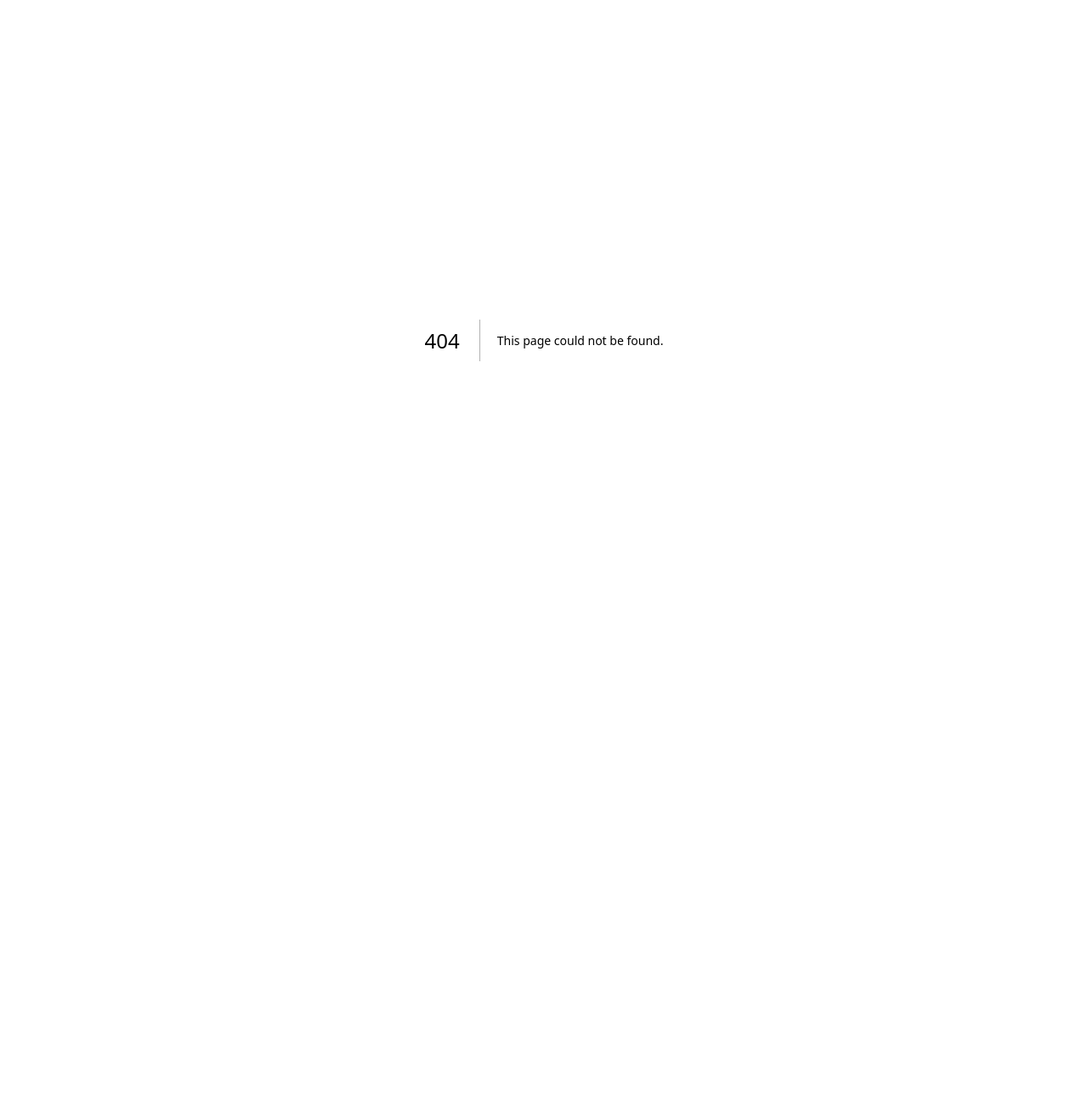
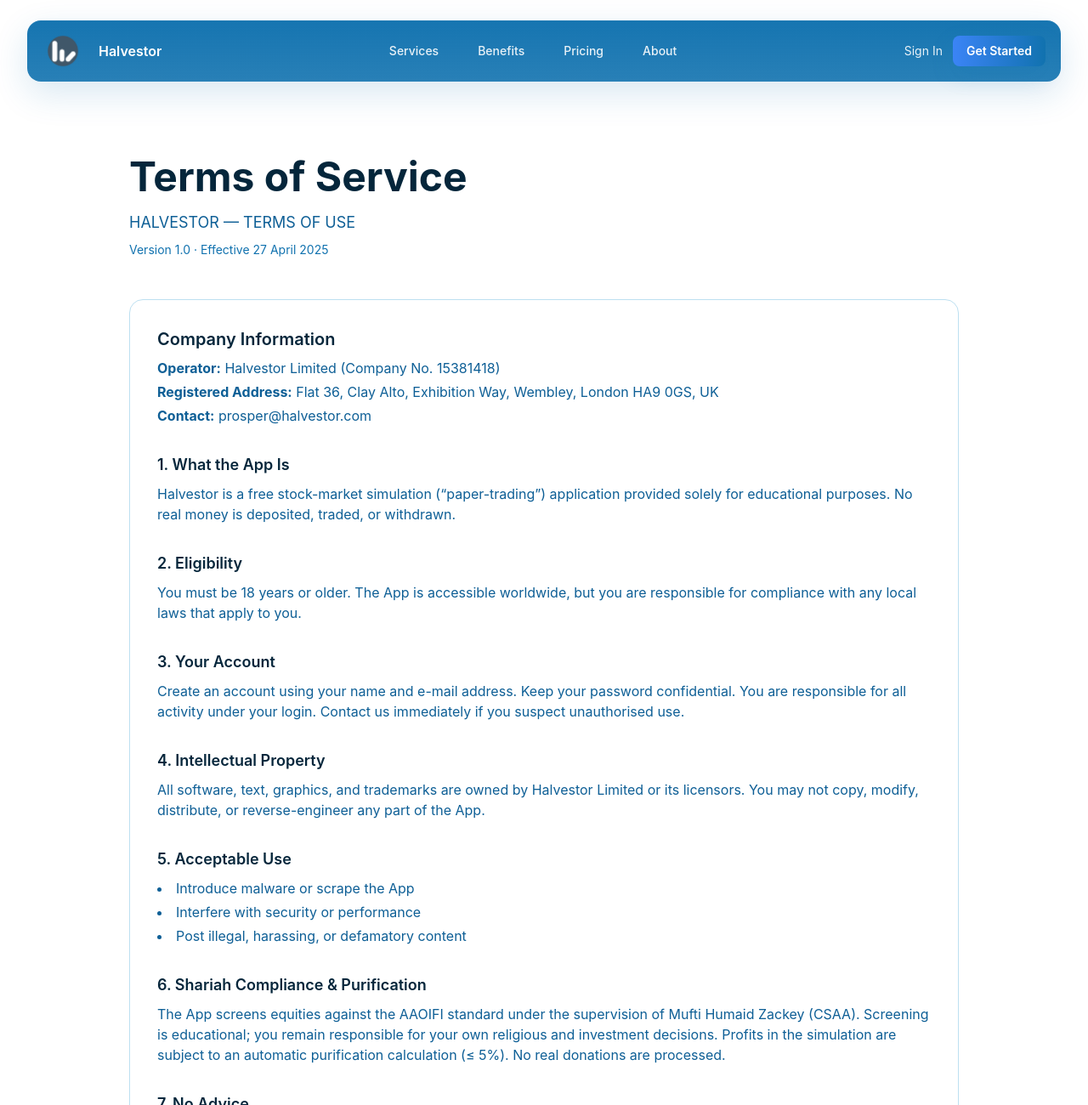
Before and after one commit to get-papol/halvestor-papol, a Next.js app: page /terms-of-service in a window 1280 px wide. Before the commit this address had no page. Shown: the top 1300 px of the page at 85% size. Before the commit the page ends 800 px from the top, so only its background shows below. Built offline with nearby package versions, Linux system fonts and the light colour scheme.

Commit message:
fix: replace anchor tags with Next.js Link

```diff
--- a/src/components/how-it-works/index.tsx
+++ b/src/components/how-it-works/index.tsx
@@ -1,3 +1,5 @@
+import Link from 'next/link';
+
 const steps = [
   {
     number: '01',
@@ -34,7 +36,8 @@
   },
 ];
 
-const HowItWorks = () => (
+export default function HowItWorks() {
+  return (
     <section className="py-20 bg-white">
       <div className="max-w-7xl mx-auto px-4 sm:px-6 lg:px-8">
         <div className="text-center mb-16">
@@ -47,7 +50,6 @@
         <div className="grid grid-cols-1 md:grid-cols-2 lg:grid-cols-3 xl:grid-cols-5 gap-8">
           {steps.map((step, index) => (
             <div key={step.number} className="relative">
-            {/* Connecting line - hidden on last item */}
               {index < steps.length - 1 && (
                 <div className="hidden xl:block absolute top-16 left-full w-full h-0.5 bg-gradient-to-r from-primary-300 to-primary-100 transform -translate-y-1/2" />
               )}
@@ -69,16 +71,23 @@
           ))}
         </div>
 
-      <div className="text-center mt-12">
-        <a
+        {/* Buttons */}
+        <div className="text-center mt-12 flex flex-col items-center gap-4">
+          <Link
             href="/signup"
             className="inline-flex items-center justify-center bg-primary-600 text-white px-8 py-4 rounded-lg text-lg font-semibold hover:bg-primary-700 transition-colors shadow-lg hover:shadow-xl"
           >
             Start Your Journey Today
-        </a>
+          </Link>
+
+          <Link
+            href="/terms-of-service"
+            className="inline-flex items-center justify-center bg-primary-600 text-white px-8 py-4 rounded-lg text-lg font-semibold hover:bg-primary-700 transition-colors shadow-lg hover:shadow-xl"
+          >
+            Terms of Service
+          </Link>
         </div>
       </div>
     </section>
   );
-
-export default HowItWorks;
+}
--- /dev/null
+++ b/src/components/why-different/index.tsx
@@ -0,0 +1,91 @@
+export default function FeatureSection() {
+  return (
+    <section className="bg-[#e3f0fa] py-20">
+      <div className="max-w-7xl mx-auto px-6">
+        {/* Header */}
+        <div className="text-center mb-16">
+          <h2 className="text-3xl md:text-5xl font-bold text-primary-700">Why Halvestor is better</h2>
+          <p className="mt-4 text-lg text-primary-600">Focus on growing your wealth, not juggling extra apps</p>
+        </div>
+
+        {/* Two columns */}
+        <div className="grid grid-cols-1 md:grid-cols-2 gap-24 items-start">
+          {/* Halvestor */}
+          <div className="flex flex-col items-center">
+            <h3 className="text-2xl font-semibold text-primary-700 mb-10">Halvestor</h3>
+
+            <Flow>
+              <StepBox text="Download App" />
+              <ArrowDown />
+              <StepBox text="Deposit Money / Invest" />
+              <ArrowDown />
+              <StepBox text="Take Profits and Good to Go" />
+            </Flow>
+          </div>
+
+          {/* Others */}
+          <div className="flex flex-col items-center">
+            <h3 className="text-2xl font-semibold text-primary-700 mb-10">Others</h3>
+
+            <Flow>
+              <StepBox text="Download App" />
+              <ArrowDown />
+              <StepBox text="Subscribe to App" />
+              <ArrowDown />
+              <StepBox text="Link Brokers to App" />
+              <ArrowDown />
+              <StepBox text="Deposit Money / Invest" />
+              <ArrowDown />
+              <StepBox text="Remove Investment" />
+              <ArrowDown />
+              <StepBox text="Purify Investment" />
+              <ArrowDown />
+              <StepBox text="Take Profits and Good to Go" />
+            </Flow>
+          </div>
+        </div>
+      </div>
+    </section>
+  );
+}
+
+/* ---------- Layout wrapper ---------- */
+function Flow({ children }: { children: React.ReactNode }) {
+  return <div className="flex flex-col items-center gap-4">{children}</div>;
+}
+
+/* ---------- 3D Step Box ---------- */
+function StepBox({ text }: { text: string }) {
+  return (
+    <div
+      className="
+        bg-white
+        px-8 py-4
+        rounded-xl
+        border border-primary-200
+        text-primary-700
+        font-medium
+        shadow-[6px_6px_0_#000]
+      "
+    >
+      {text}
+    </div>
+  );
+}
+
+/* ---------- Down Arrow ---------- */
+function ArrowDown() {
+  return (
+    <svg width="20" height="28" viewBox="0 0 20 28" fill="none" xmlns="http://www.w3.org/2000/svg">
+      <line x1="10" y1="0" x2="10" y2="20" stroke="#2563eb" strokeWidth="2" />
+      <polyline
+        points="4,14 10,20 16,14"
+        fill="none"
+        stroke="#2563eb"
+        strokeWidth="2"
+        strokeLinecap="round"
+        strokeLinejoin="round"
+      />
+    </svg>
+  );
+}
--- a/src/pages/index.tsx
+++ b/src/pages/index.tsx
@@ -4,6 +4,7 @@
 import VideoSection from '@/components/video-section';
 import ListSection from '@/components/list-section';
 import FeatureSection from '@/components/feature-section';
+import WhyDifferent from '@/components/why-different';
 import HowItWorks from '@/components/how-it-works';
 import CasesSection from '@/components/cases-section';
 import SocialProof from '@/components/social-proof';
@@ -18,17 +19,21 @@
         title="Halvestor - Sharia-Compliant Investing Made Simple"
         description="The first platform designed specifically for Muslim investors. Discover halal investment opportunities with complete transparency and religious compliance."
       />
+
       <Hero />
+
       <main>
         <VideoSection />
         <ListSection />
         <FeatureSection />
+        <WhyDifferent />
         <HowItWorks />
         <CasesSection />
         <SocialProof />
         <PricingTable />
         <FAQ />
       </main>
+
       <Footer />
     </Page>
   );
--- /dev/null
+++ b/src/pages/terms-of-service.tsx
@@ -0,0 +1,136 @@
+import Page from '@/components/page';
+import { NextSeo } from 'next-seo';
+
+export default function TermsOfService() {
+  return (
+    <Page>
+      <NextSeo
+        title="Terms of Service · Halvestor"
+        description="Halvestor Terms of Service. Educational paper-trading platform terms."
+      />
+
+      <main className="max-w-5xl mx-auto px-6 py-16">
+        <header className="mb-12">
+          <h1 className="text-4xl md:text-5xl font-bold text-secondary-900 mb-4">Terms of Service</h1>
+          <p className="text-secondary-600 text-lg">HALVESTOR — TERMS OF USE</p>
+          <p className="text-secondary-500 text-sm mt-2">Version 1.0 · Effective 27 April 2025</p>
+        </header>
+
+        <section className="bg-white rounded-2xl border border-secondary-200 p-8 space-y-8">
+          <div>
+            <h2 className="text-xl font-semibold text-secondary-900 mb-2">Company Information</h2>
+            <ul className="text-secondary-600 space-y-1">
+              <li>
+                <strong>Operator:</strong> Halvestor Limited (Company No. 15381418)
+              </li>
+              <li>
+                <strong>Registered Address:</strong> Flat 36, Clay Alto, Exhibition Way, Wembley, London HA9 0GS, UK
+              </li>
+              <li>
+                <strong>Contact:</strong> prosper@halvestor.com
+              </li>
+            </ul>
+          </div>
+
+          <div>
+            <h3 className="text-lg font-semibold text-secondary-900 mb-2">1. What the App Is</h3>
+            <p className="text-secondary-600">
+              Halvestor is a free stock-market simulation (“paper-trading”) application provided solely for educational
+              purposes. No real money is deposited, traded, or withdrawn.
+            </p>
+          </div>
+
+          <div>
+            <h3 className="text-lg font-semibold text-secondary-900 mb-2">2. Eligibility</h3>
+            <p className="text-secondary-600">
+              You must be 18 years or older. The App is accessible worldwide, but you are responsible for compliance
+              with any local laws that apply to you.
+            </p>
+          </div>
+
+          <div>
+            <h3 className="text-lg font-semibold text-secondary-900 mb-2">3. Your Account</h3>
+            <p className="text-secondary-600">
+              Create an account using your name and e-mail address. Keep your password confidential. You are responsible
+              for all activity under your login. Contact us immediately if you suspect unauthorised use.
+            </p>
+          </div>
+
+          <div>
+            <h3 className="text-lg font-semibold text-secondary-900 mb-2">4. Intellectual Property</h3>
+            <p className="text-secondary-600">
+              All software, text, graphics, and trademarks are owned by Halvestor Limited or its licensors. You may not
+              copy, modify, distribute, or reverse-engineer any part of the App.
+            </p>
+          </div>
+
+          <div>
+            <h3 className="text-lg font-semibold text-secondary-900 mb-2">5. Acceptable Use</h3>
+            <ul className="list-disc list-inside text-secondary-600 space-y-1">
+              <li>Introduce malware or scrape the App</li>
+              <li>Interfere with security or performance</li>
+              <li>Post illegal, harassing, or defamatory content</li>
+            </ul>
+          </div>
+
+          <div>
+            <h3 className="text-lg font-semibold text-secondary-900 mb-2">6. Shariah Compliance &amp; Purification</h3>
+            <p className="text-secondary-600">
+              The App screens equities against the AAOIFI standard under the supervision of Mufti Humaid Zackey (CSAA).
+              Screening is educational; you remain responsible for your own religious and investment decisions. Profits
+              in the simulation are subject to an automatic purification calculation (≤ 5%). No real donations are
+              processed.
+            </p>
+          </div>
+
+          <div>
+            <h3 className="text-lg font-semibold text-secondary-900 mb-2">7. No Advice</h3>
+            <p className="text-secondary-600">
+              The App and all content are provided for informational and educational purposes only and do not constitute
+              financial, investment, or legal advice.
+            </p>
+          </div>
+
+          <div>
+            <h3 className="text-lg font-semibold text-secondary-900 mb-2">8. Disclaimer of Warranties</h3>
+            <p className="text-secondary-600">
+              The App is provided “as is” without warranty of any kind. We do not guarantee uninterrupted service or
+              error-free market data.
+            </p>
+          </div>
+
+          <div>
+            <h3 className="text-lg font-semibold text-secondary-900 mb-2">9. Limitation of Liability</h3>
+            <p className="text-secondary-600">
+              To the fullest extent permitted by law, Halvestor Limited’s total aggregate liability shall not exceed
+              £10. We are not liable for indirect or consequential losses.
+            </p>
+          </div>
+
+          <div>
+            <h3 className="text-lg font-semibold text-secondary-900 mb-2">10. Suspension &amp; Termination</h3>
+            <p className="text-secondary-600">
+              We may suspend or terminate your access if you breach these Terms or abuse the service.
+            </p>
+          </div>
+
+          <div>
+            <h3 className="text-lg font-semibold text-secondary-900 mb-2">11. Changes</h3>
+            <p className="text-secondary-600">
+              We may update these Terms. Material changes will be announced in-app or by e-mail seven days before they
+              take effect.
+            </p>
+          </div>
+
+          <div>
+            <h3 className="text-lg font-semibold text-secondary-900 mb-2">12. Governing Law</h3>
+            <p className="text-secondary-600">
+              These Terms are governed by the laws of England and Wales. Any disputes are subject to the exclusive
+              jurisdiction of the English courts.
+            </p>
+          </div>
+        </section>
+      </main>
+    </Page>
+  );
+}
```
Also changed, not shown: 1 other file (tests, documents, lock files or other folders). Lines whose indentation alone changed are shown as unchanged.
